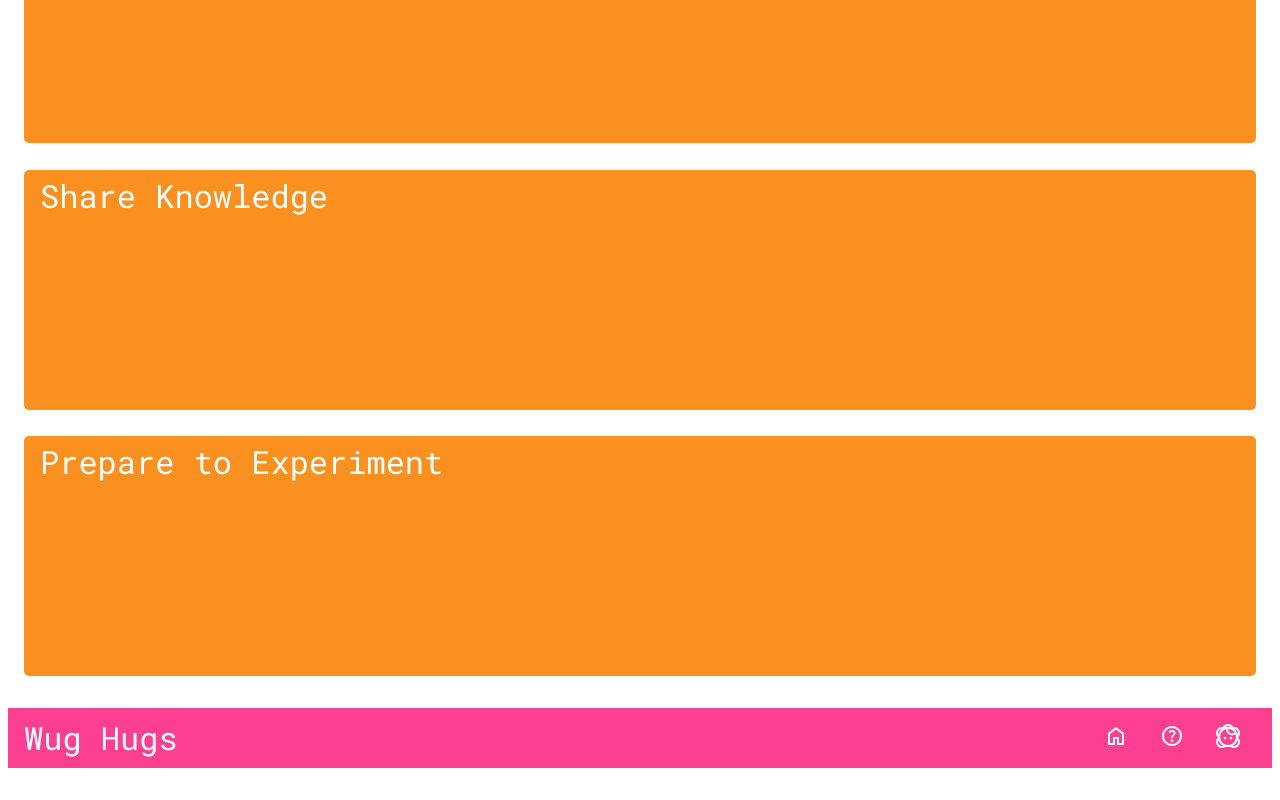
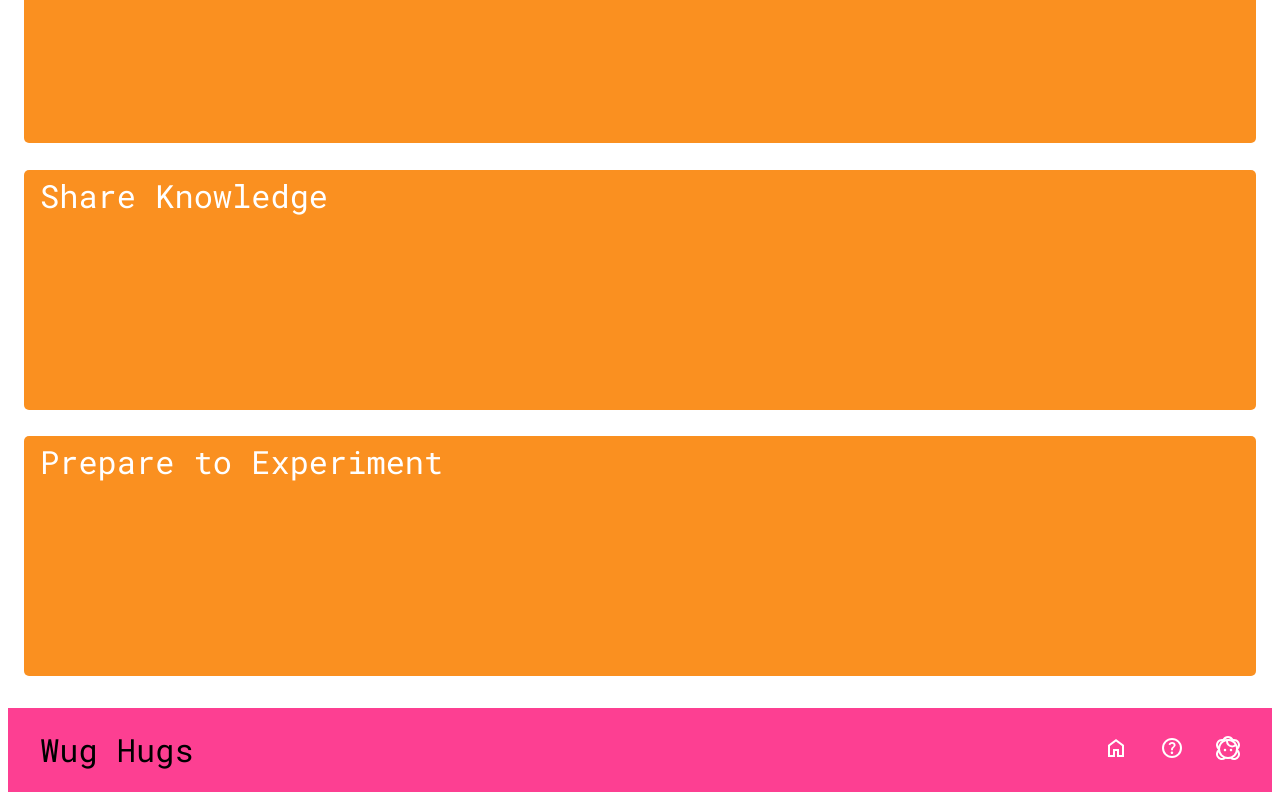
Before and after one commit to spaco22/wughugs-client, a React (Vite) app: page / in a window 1280 px wide. Shown: the part 321-1121 px from the top of the page. Before the commit the page ends 1097 px from the top, so only its background shows below. Built offline with nearby package versions, Linux system fonts and the light colour scheme.

Commit message:
edit footer title to link to homepage

```diff
--- a/src/components/Footer/Footer.jsx
+++ b/src/components/Footer/Footer.jsx
@@ -1,4 +1,4 @@
-import React from 'react';
+import React from "react";
 import "./Footer.scss";
 import { NavLink } from "react-router-dom";
 import Home from "../../assets/icons/home-w.svg";
@@ -8,22 +8,23 @@ import Login from "../../assets/icons/login-w.svg";
 function Footer() {
   return (
     <footer className="footer">
+      <NavLink className="footer__title-link" to="/">
         <h2 className="footer__title">Wug Hugs</h2>
+      </NavLink>
 
-        <nav className="footer__nav">
+      <nav className="footer__nav">
         <NavLink to="/" className="footer__link">
-        <img src={Home} alt="home icon" className="footer__link-img" />
+          <img src={Home} alt="home icon" className="footer__link-img" />
         </NavLink>
         <NavLink to="/about" className="footer__link">
-        <img src={About} alt="about icon" className="footer__link-img" />
+          <img src={About} alt="about icon" className="footer__link-img" />
         </NavLink>
         <NavLink to="/login" className="footer__link">
-        <img src={Login} alt="login icon" className="footer__link-img" />
+          <img src={Login} alt="login icon" className="footer__link-img" />
         </NavLink>
-
-        </nav>
+      </nav>
     </footer>
-  )
+  );
 }
 
-export default Footer
+export default Footer;
```
